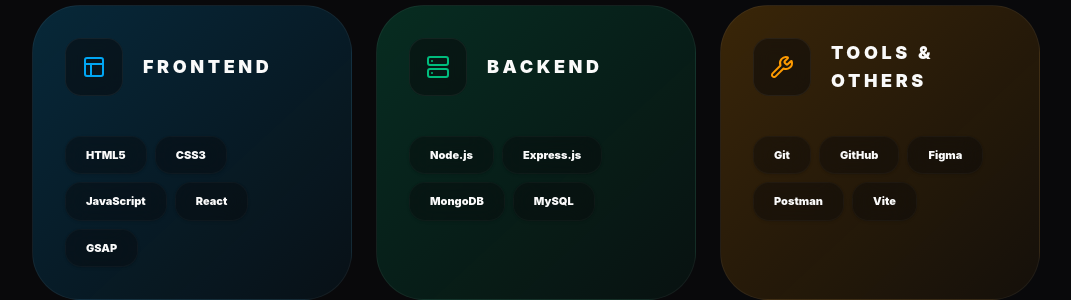
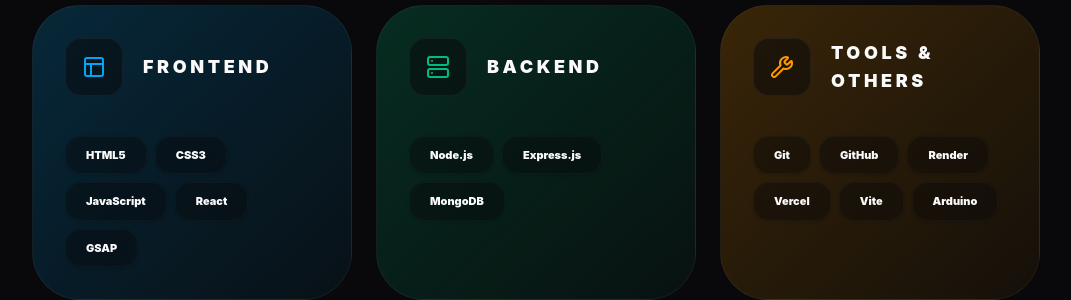
Before and after one commit to YASH-HCKT/set-the-standard-portfolio, a React (Vite) app: page / in a window 1280 px wide. Shown: the part 3160-3460 px from the top of the page, without its empty margins (144-1215 px from the left). Built offline with nearby package versions, Linux system fonts and the light colour scheme.

Commit message:
Update Skills.jsx

```diff
--- a/src/components/Skills.jsx
+++ b/src/components/Skills.jsx
@@ -17,7 +17,7 @@
         color: "from-emerald-500/20 to-emerald-500/5",
         accent: "text-emerald-500",
         border: "hover:border-emerald-500/50",
-        skills: ["Node.js", "Express.js", "MongoDB", "MySQL"]
+        skills: ["Node.js", "Express.js", "MongoDB"]
     },
     {
         category: "Tools & Others",
@@ -25,7 +25,7 @@
         color: "from-amber-500/20 to-amber-500/5",
         accent: "text-amber-500",
         border: "hover:border-amber-500/50",
-        skills: ["Git", "GitHub", "Figma", "Postman", "Vite"]
+        skills: ["Git", "GitHub", "Render", "Vercel", "Vite", "Arduino"]
     }
 ];
 
```
